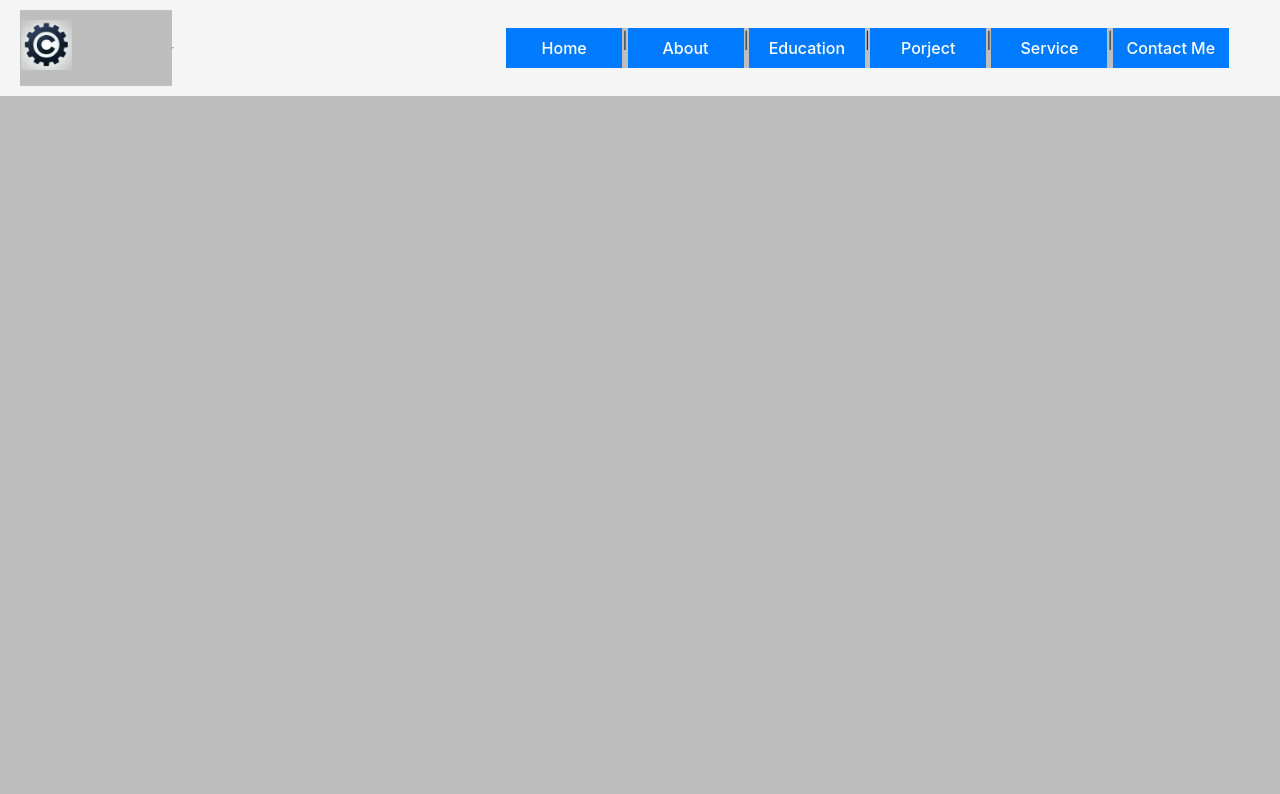
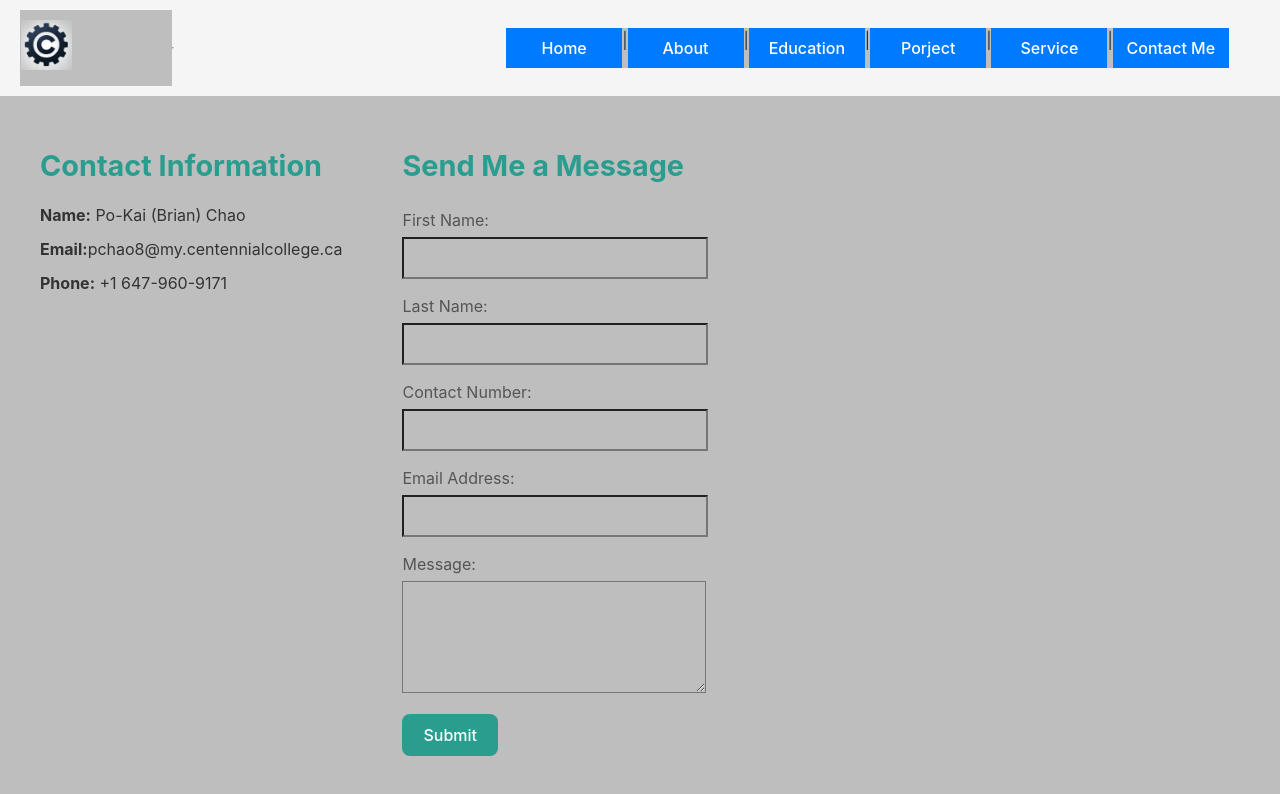
Before and after one commit to mechbrian/mern-portfolio2, a React (Vite) app: page /contact in a window 1280 px wide. Shown: the top 794 px of the page. Built offline with nearby package versions, Linux system fonts and the light colour scheme.

Commit message:
complete contact

```diff
--- a/MainRouter.jsx
+++ b/MainRouter.jsx
@@ -13,6 +13,7 @@ import About from "./src/about";
 import Education from "./src/education";
 import Project from "./src/project";
 import Service from "./src/service";
+import Contact from './src/contact';
 
 // Routes is used as a container for defining multiple Route components
 // The Route component is used to define a route and its corresponding component
@@ -26,6 +27,7 @@ const MainRouter = () => {
         <Route path="/education" element={<Education />} />
         <Route path="/project" element={<Project />} />
         <Route path="/service" element={<Service />} />
+        <Route path="/contact" element={<Contact />} />
       </Routes>
     </div>
   );
--- /dev/null
+++ b/src/contact.css
@@ -0,0 +1,80 @@
+/*
+  File Name: contact.css
+  Student Name: Po-Kai Chao
+  Student ID: 301426941
+  Date: January 26, 2025
+*/
+
+/* main body */
+.contact-container {
+  margin-top: 100px;
+  display: flex;
+  gap: 20px;
+  padding: 20px;
+}
+
+/* my contact info */
+.contact-info {
+  padding: 20px;
+}
+
+/* title of my contact info */
+.contact-info h2 {
+  font-size: 1.8rem;
+  color: #2a9d8f;
+  margin-bottom: 15px;
+}
+
+/* content of my contact info */
+.contact-info p {
+  font-size: 1rem;
+  color: #333;
+  margin-bottom: 10px;
+}
+
+/* contact form */
+.contact-form {
+  padding: 20px;
+}
+
+/* title of the contact form */
+.contact-form h2 {
+  font-size: 1.8rem;
+  color: #2a9d8f;
+  margin-bottom: 20px;
+}
+
+/* items in the form */
+.form-group {
+  margin-bottom: 15px;
+}
+
+/* label of the items in the form item */
+.form-group label {
+  display: block;
+  font-size: 1rem;
+  color: #555;
+  margin-bottom: 5px;
+}
+
+/* input and textarea in the form item */
+.form-group input,
+.form-group textarea {
+  width: 100%;
+  padding: 10px;
+  font-size: 1rem;
+}
+
+/* submit button */
+.submit-button {
+  padding: 10px 20px;
+  background-color: #2a9d8f;
+  color: #fff;
+  font-size: 1rem;
+  cursor: pointer;
+}
+
+/* hover effect on the submit button */
+.submit-button:hover {
+  background-color: #21867a;
+}
--- /dev/null
+++ b/src/contact.jsx
@@ -0,0 +1,144 @@
+/*
+  File Name: contact.jsx
+  Student Name: Po-Kai Chao
+  Student ID: 301426941
+  Date: January 26, 2025
+*/
+
+// import React from "react";
+import { useState } from "react";
+import { useNavigate } from "react-router-dom";
+import "./Contact.css";
+
+export default function Contact() {
+
+  // useNavigate is a hook that returns the navigate function
+  const navigate = useNavigate(); // For redirection to Home
+
+  // useState is a hook that returns an array with two elements
+  const [formData, setFormData] = useState({
+    firstName: "",
+    lastName: "",
+    contactNumber: "",
+    email: "",
+    message: "",
+  });
+
+  // my contact data object
+  const myContact = {
+    firstName: "Po-Kai (Brian)",
+    lastName: "Chao",
+    contactNumber: "+1 647-960-9171",
+    email: "pchao8@my.centennialcollege.ca",
+  };
+
+  // handleChange function to update the form data
+  const handleChange = (e) => {
+    const { name, value } = e.target;
+    setFormData((prevData) => ({
+        // Spread operator to copy the previous data
+        // and then update the new data
+      ...prevData,
+      [name]: value,
+    }));
+  };
+
+  // handleSubmit function to submit the form data
+  const handleSubmit = (e) => {
+    e.preventDefault();
+    console.log("Form Data Submitted:", formData);
+    navigate("/");
+  };
+
+  return (
+
+    // main body of the contact page
+    <div className="contact-container">
+
+      {/*my contact information section */}
+      <div className="contact-info">
+        <h2>Contact Information</h2>
+        <p>
+          <strong>Name:</strong> {myContact.firstName} {myContact.lastName}
+        </p>
+        <p>
+          <strong>Email:</strong>
+          {myContact.email}
+        </p>
+        <p>
+          <strong>Phone:</strong> {myContact.contactNumber}
+        </p>
+      </div>
+
+      {/* form section */}
+      <form className="contact-form" onSubmit={handleSubmit}>
+        <h2>Send Me a Message</h2>
+
+        {/* first name section */}
+        <div className="form-group">
+          <label>First Name:</label>
+          <input
+            type="text"
+            name="firstName"
+            value={formData.firstName}
+            onChange={handleChange}
+            required
+          />
+        </div>
+
+        {/* last name section */}
+        <div className="form-group">
+          <label>Last Name:</label>
+          <input
+            type="text"
+            name="lastName"
+            value={formData.lastName}
+            onChange={handleChange}
+            required
+          />
+        </div>
+
+        {/* contact number section */}
+        <div className="form-group">
+          <label>Contact Number:</label>
+          <input
+            type="text"
+            name="contactNumber"
+            value={formData.contactNumber}
+            onChange={handleChange}
+            required
+          />
+        </div>
+
+        {/* email section */}
+        <div className="form-group">
+          <label>Email Address:</label>
+          <input
+            type="email"
+            name="email"
+            value={formData.email}
+            onChange={handleChange}
+            required
+          />
+        </div>
+
+        {/* message section */}
+        <div className="form-group">
+          <label>Message:</label>
+          <textarea
+            name="message"
+            rows="5"
+            value={formData.message}
+            onChange={handleChange}
+          ></textarea>
+        </div>
+
+        {/* submit button */}
+        <button type="submit" className="submit-button">
+          Submit
+        </button>
+      </form>
+
+    </div>
+  );
+}
```
